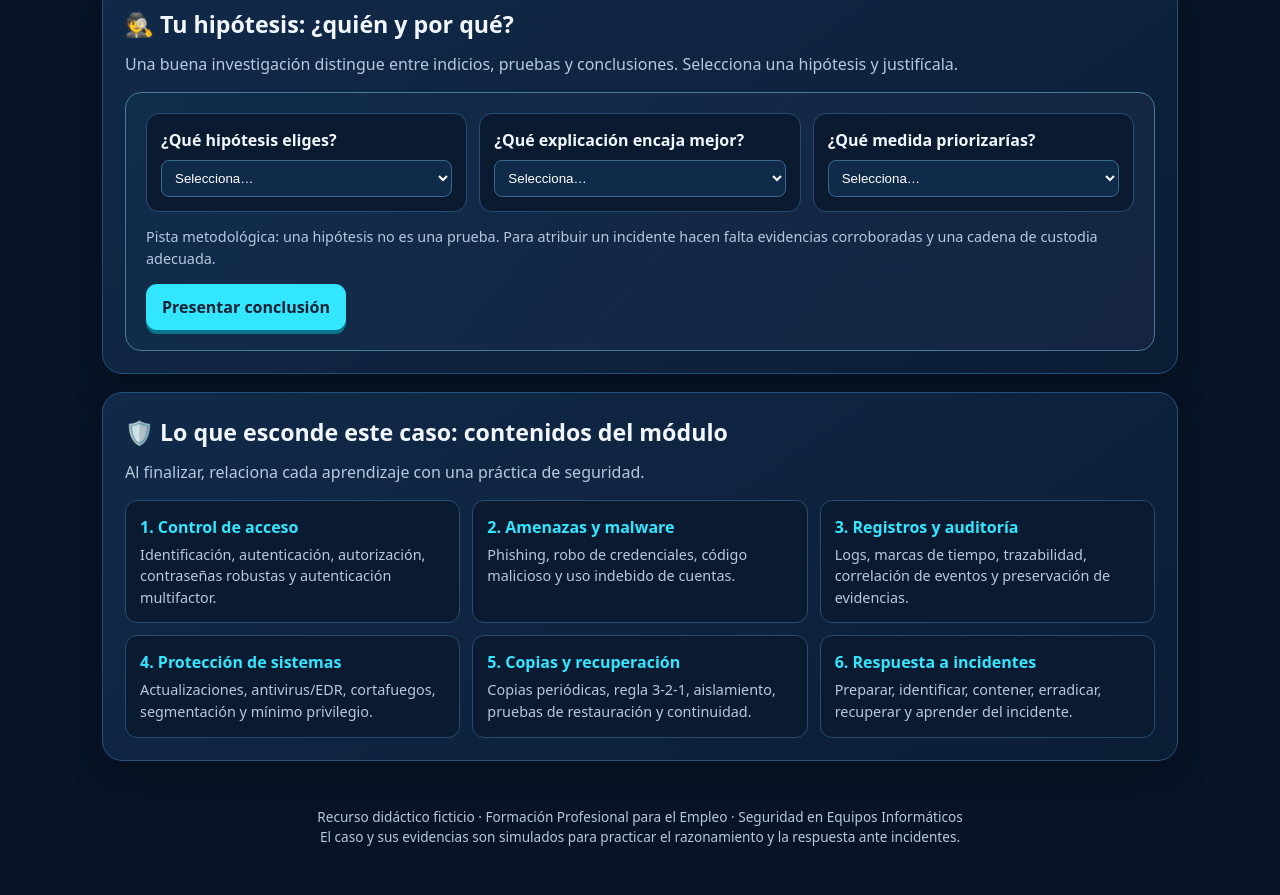
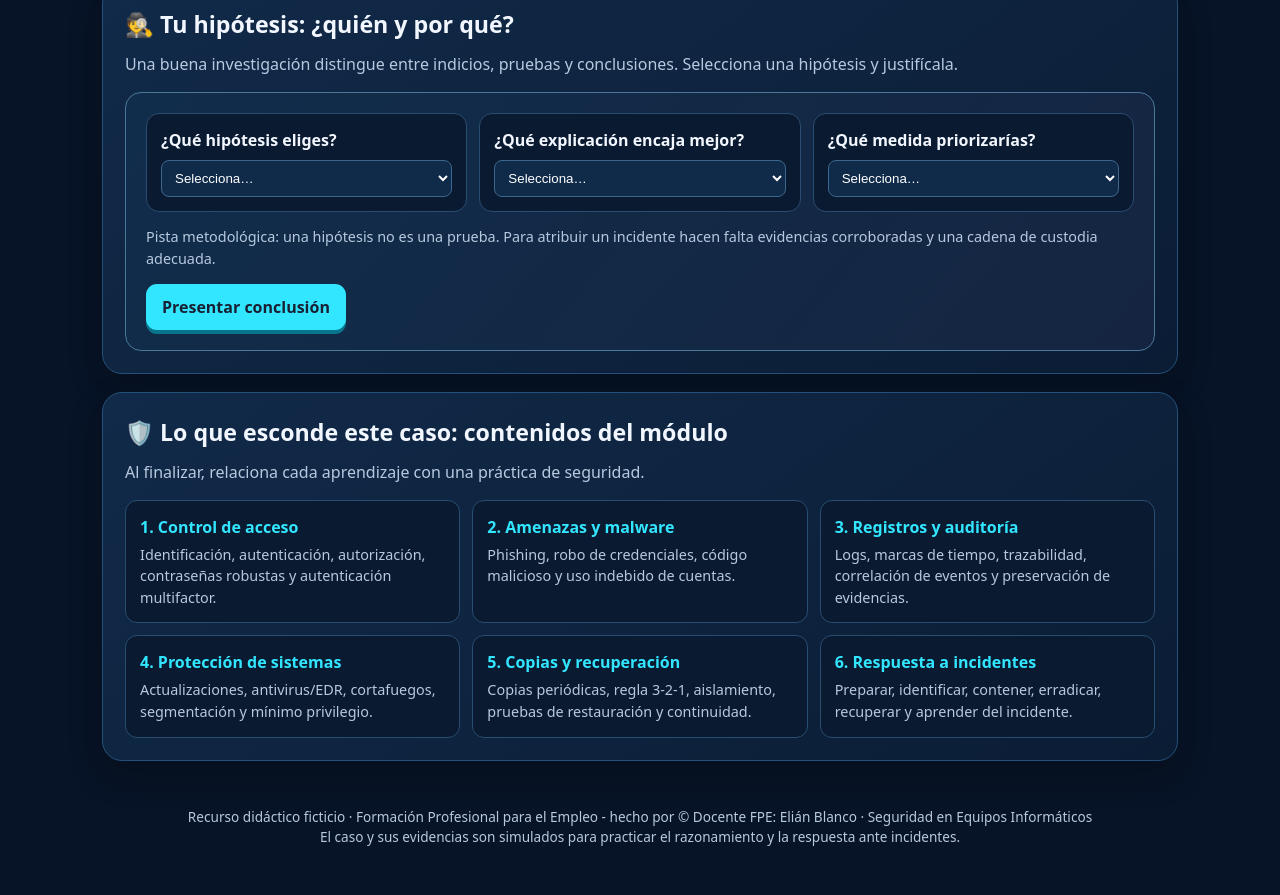
Before and after one commit to elianbgdocente/asalta-la-ciberseguridad, a plain HTML site: page index.html in a window 1280 px wide. Shown: the part 3286-4181 px from the top of the page. Drawn offline with Linux system fonts and the light colour scheme.

Commit message:
Update index.html

```diff
--- a/index.html
+++ b/index.html
@@ -138,7 +138,7 @@ footer{padding:28px 0 45px;color:var(--muted);font-size:.85rem;text-align:center
   <div class="lesson"><b>6. Respuesta a incidentes</b><p>Preparar, identificar, contener, erradicar, recuperar y aprender del incidente.</p></div>
  </div>
 </section>
-<footer>Recurso didáctico ficticio · Formación Profesional para el Empleo · Seguridad en Equipos Informáticos<br>El caso y sus evidencias son simulados para practicar el razonamiento y la respuesta ante incidentes.</footer>
+<footer>Recurso didáctico ficticio · Formación Profesional para el Empleo - hecho por © Docente FPE: Elián Blanco · Seguridad en Equipos Informáticos<br>El caso y sus evidencias son simulados para practicar el razonamiento y la respuesta ante incidentes.</footer>
 </div>
 <div class="toast" id="toast" role="status"></div>
 <script>
```
